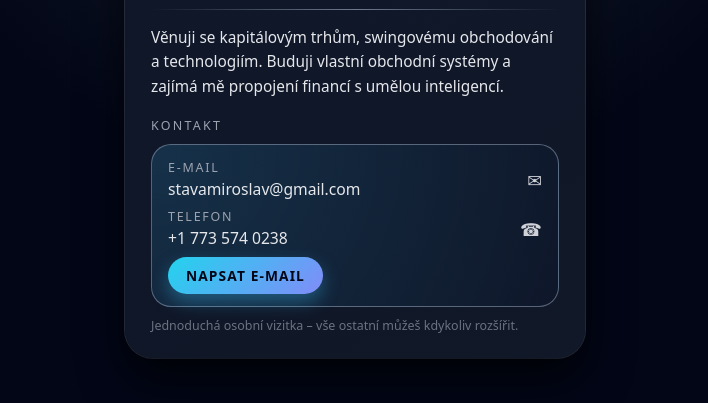
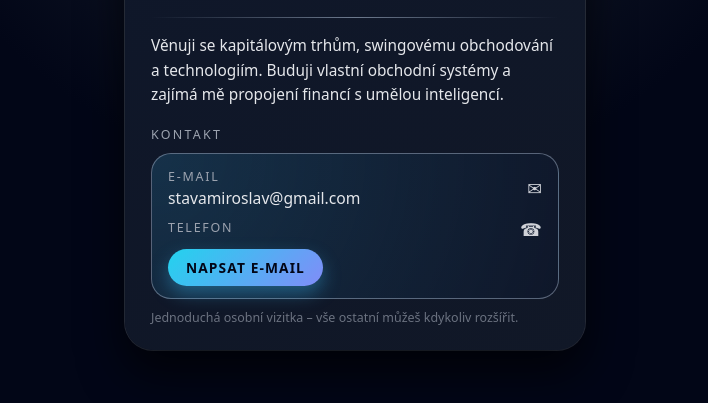
Before and after one commit to stavamarcus/stavamarcus.github.io, a plain HTML site: page index_cs.html in a window 1280 px wide. Shown: the part 303-706 px from the top of the page, without its empty margins (285-993 px from the left). Drawn offline with Linux system fonts and the light colour scheme.

Commit message:
Update index_cs.html

```diff
--- a/index_cs.html
+++ b/index_cs.html
@@ -274,7 +274,7 @@
                     <div class="contact-main">
                         <div class="label">Telefon</div>
                         <div class="value">
-                            <a href="tel:+17735740238">+1 773&nbsp;574&nbsp;0238</a>
+
                         </div>
                     </div>
                     <div class="contact-icon">☎</div>
```
